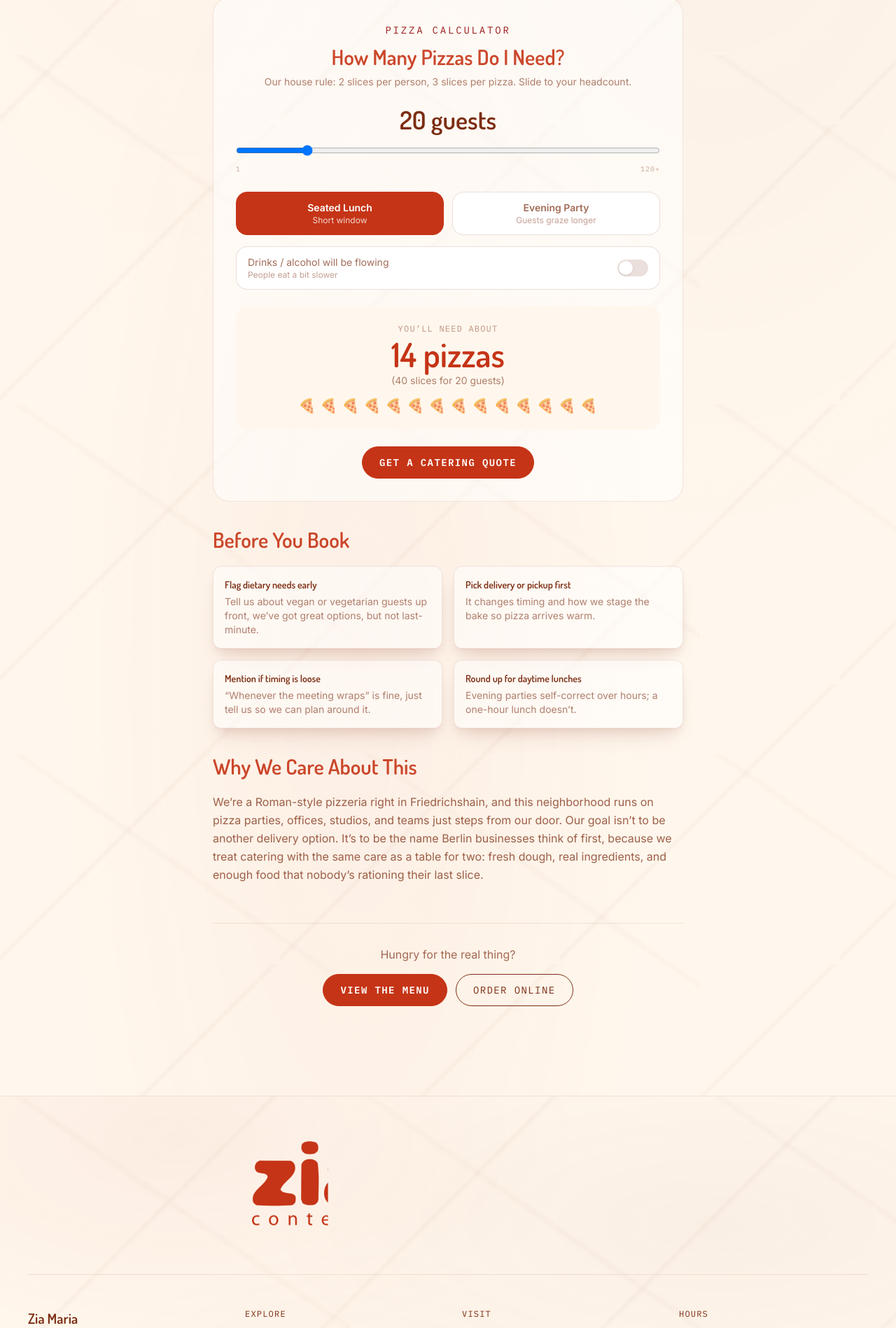
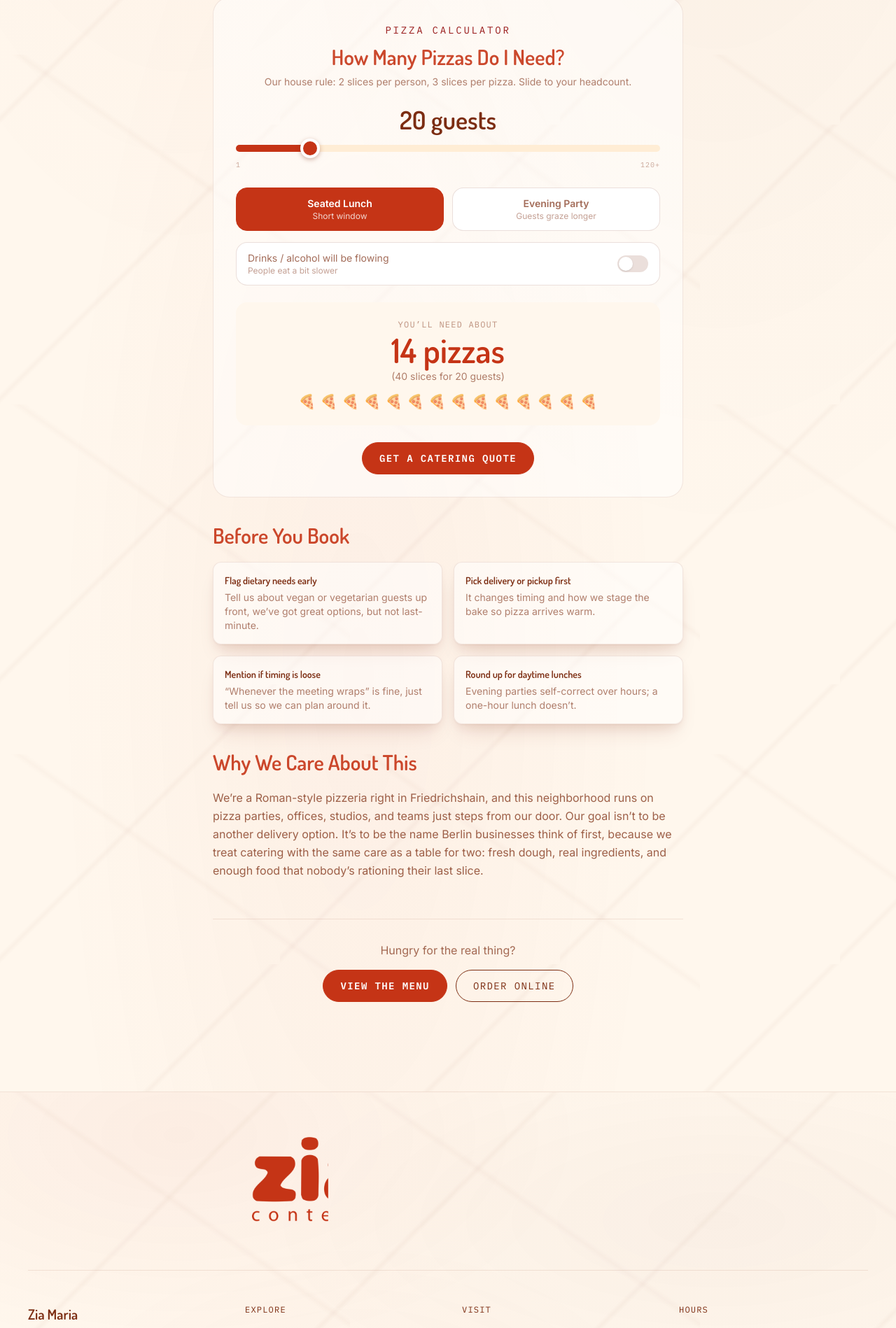
Before and after one commit to ziamariaberlin2-home/one-scroll-web, a Next.js app: page /one-scroll-web/blog/how-much-pizza-per-person-to-order/ in a window 1280 px wide. Shown: the part 1550-3448 px from the top of the page at 70% size. Built offline with nearby package versions, Linux system fonts and the light colour scheme.

Commit message:
Add files via upload

```diff
--- a/app/globals.css
+++ b/app/globals.css
@@ -105,6 +105,49 @@ body {
   }
 }
 
+/* Big, game-like slider thumb for the pizza calculator. Track fill color is
+   set inline per-instance via a linear-gradient background (see
+   PizzaCalculator.js), so only thumb + track shape live here. */
+.range-wine {
+  -webkit-appearance: none;
+  appearance: none;
+  width: 100%;
+  height: 10px;
+  border-radius: 9999px;
+  outline: none;
+  cursor: pointer;
+}
+.range-wine::-webkit-slider-runnable-track {
+  height: 10px;
+  border-radius: 9999px;
+}
+.range-wine::-webkit-slider-thumb {
+  -webkit-appearance: none;
+  appearance: none;
+  width: 28px;
+  height: 28px;
+  margin-top: -9px;
+  border-radius: 50%;
+  background: #C53416;
+  border: 4px solid white;
+  box-shadow: 0 2px 6px rgba(124, 45, 18, 0.35);
+  cursor: pointer;
+}
+.range-wine::-moz-range-track {
+  height: 10px;
+  border-radius: 9999px;
+  background: transparent;
+}
+.range-wine::-moz-range-thumb {
+  width: 28px;
+  height: 28px;
+  border-radius: 50%;
+  background: #C53416;
+  border: 4px solid white;
+  box-shadow: 0 2px 6px rgba(124, 45, 18, 0.35);
+  cursor: pointer;
+}
+
 /* Hide scrollbar for horizontal gallery/menu strips while keeping scroll functional */
 .scrollbar-none {
   scrollbar-width: none;
```
